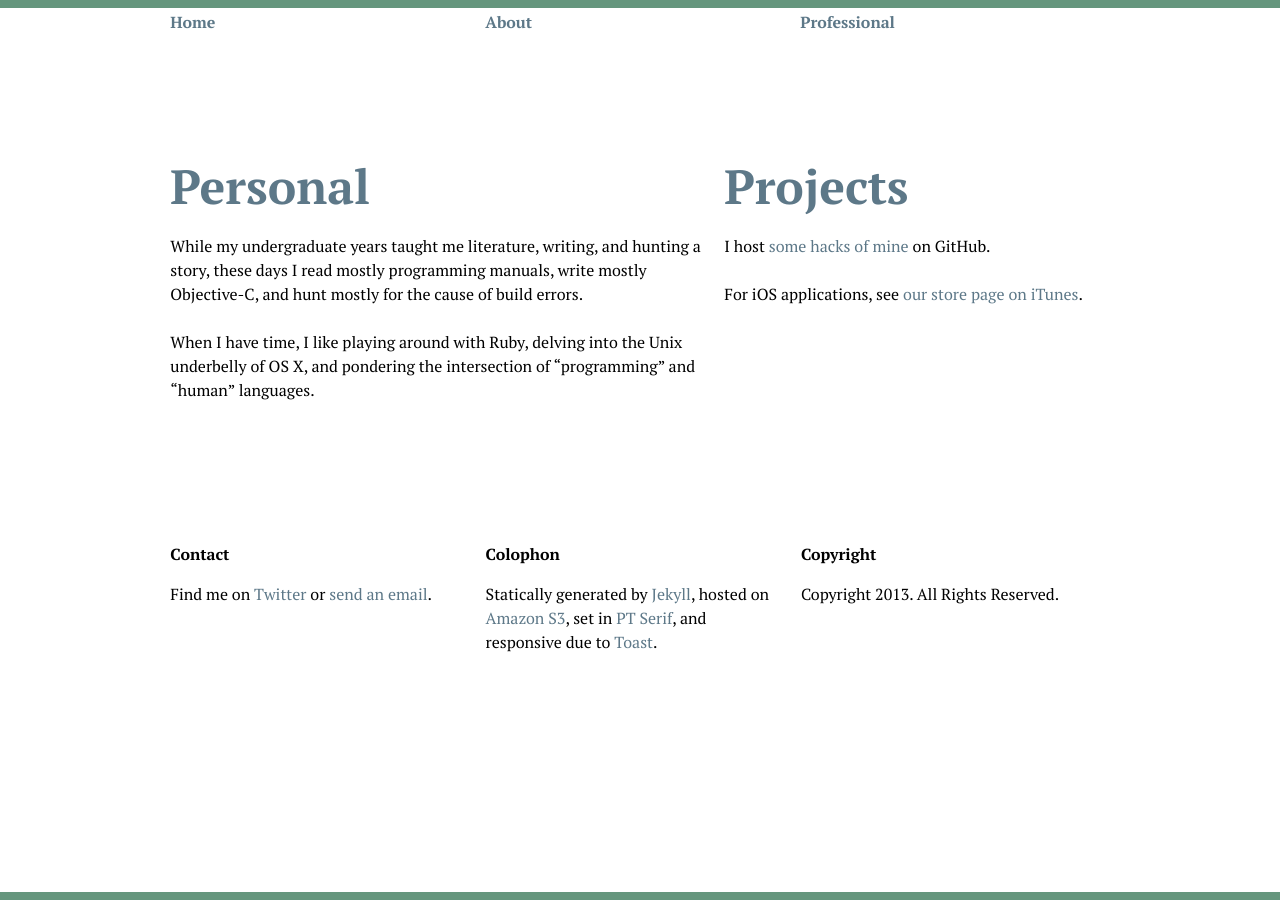
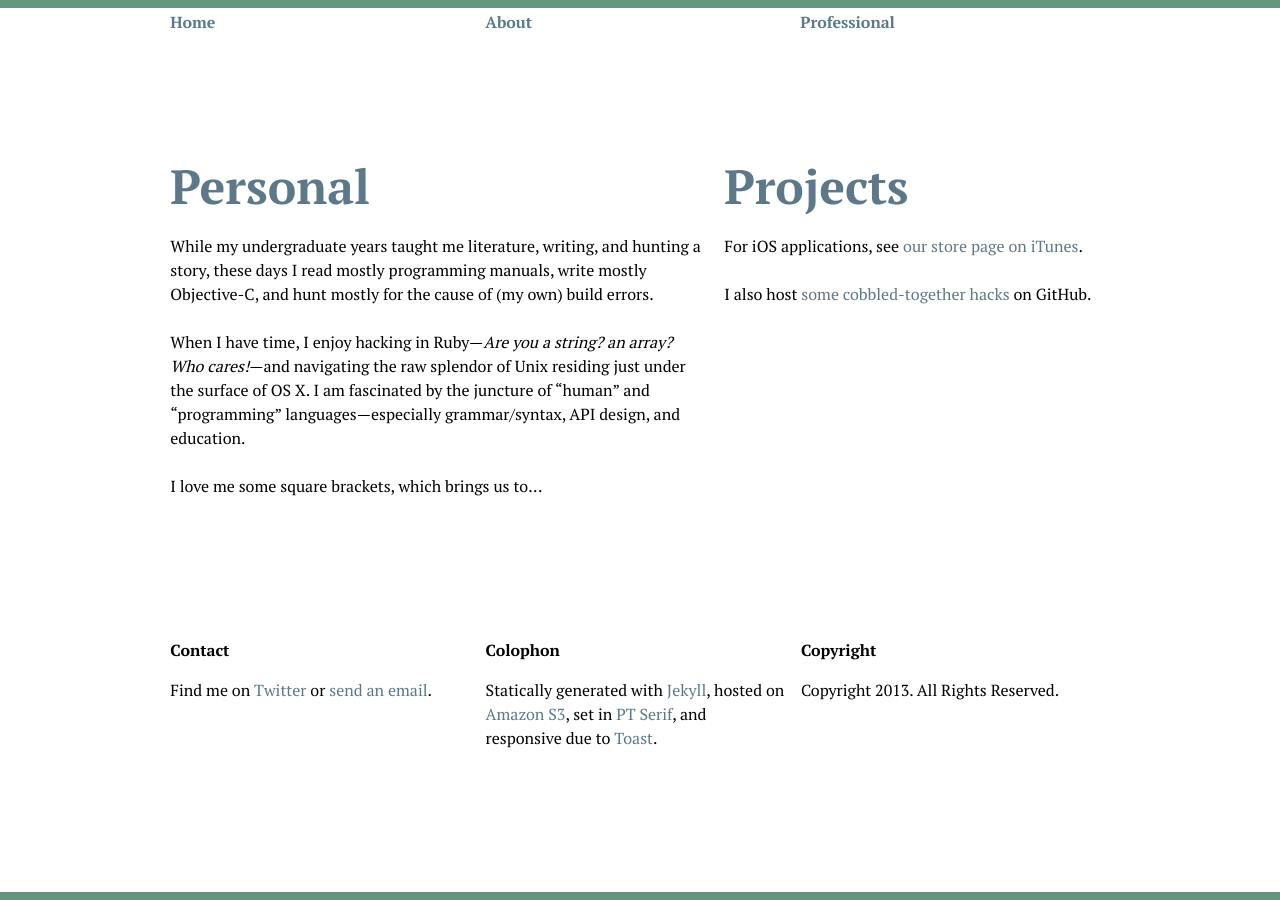
Before and after one commit to ebsen/ebsen.me, a Jekyll site: the page built from about/index.html, in a window 1280 px wide. Built offline with Jekyll 4.4.1, drawn with Linux system fonts in a browser that asks for light colours.

Commit message:
More copy edits

```diff
--- a/_layouts/default.html
+++ b/_layouts/default.html
@@ -37,7 +37,7 @@
 				</section>
 				<section class="grid-one-third">
 					Colophon
-					<p>Statically generated by <a href="http://jekyllrb.com">Jekyll</a>, hosted on <a href="http://aws.amazon.com/s3/">Amazon S3</a>, set in <a href="http://www.paratype.com/public/">PT Serif</a>, and responsive due to <a href="http://daneden.me/toast/">Toast</a>.</p>
+					<p>Statically generated with <a href="http://jekyllrb.com">Jekyll</a>, hosted on <a href="http://aws.amazon.com/s3/">Amazon S3</a>, set in <a href="http://www.paratype.com/public/">PT Serif</a>, and responsive due to <a href="http://daneden.me/toast/">Toast</a>.</p>
 				</section>
 				<section class="grid-one-third">
 					Copyright
--- a/about/index.html
+++ b/about/index.html
@@ -4,12 +4,13 @@ title: About
 ---
 <div class="grid-7">
 	<h1 id="Personal">Personal</h1>
-	<p>While my undergraduate years taught me literature, writing, and hunting a story, these days I read mostly programming manuals, write mostly Objective-C, and hunt mostly for the cause of build errors.</p>
-	<p>When I have time, I like playing around with Ruby, delving into the Unix underbelly of OS X, and pondering the intersection of &#8220;programming&#8221; and &#8220;human&#8221; languages.</p>
+	<p>While my undergraduate years taught me literature, writing, and hunting a story, these days I read mostly programming manuals, write mostly Objective-C, and hunt mostly for the cause of (my own) build errors.</p>
+	<p>When I have time, I enjoy hacking in Ruby&#8212;<em>Are you a string? an array? Who cares!</em>&#8212;and navigating the raw splendor of Unix residing just under the surface of OS X. I am fascinated by the juncture of &#8220;human&#8221; and &#8220;programming&#8221; languages&#8212;especially grammar/syntax, API design, and education.</p>
+	<p>I love me some square brackets, which brings us to...</p>
 </div>
 
 <div class="grid-5">
 	<h1 id="projects">Projects</h1>
-	<p>I host <a href="https://github.com/eriklebsen">some hacks of mine</a> on GitHub.</p>
 	<p>For iOS applications, see <a href="https://itunes.apple.com/us/artist/sdsu-agbio-communications/id369421340">our store page on iTunes</a>.</p>
+	<p>I also host <a href="https://github.com/eriklebsen">some cobbled-together hacks</a> on GitHub.</p>
 </div>
--- a/index.html
+++ b/index.html
@@ -5,6 +5,6 @@ title: Hello
 <div class="grid-12">
 	<h1 id="hello">Hello</h1>
 	<p>My name is Erik Ebsen. I am a Christian, a husband, and a father.</p>
-	<p>I wrote this website in order to experiment with web technologies I find interesting, especially responsive design, web fonts, and static hosting.</p>
-	<p>I hope you enjoy it.</p>
+	<p>I wrote this website to experiment. Most of my plans failed.</p>
+	<p>Still, I hope you enjoy it.</p>
 </div>
```
